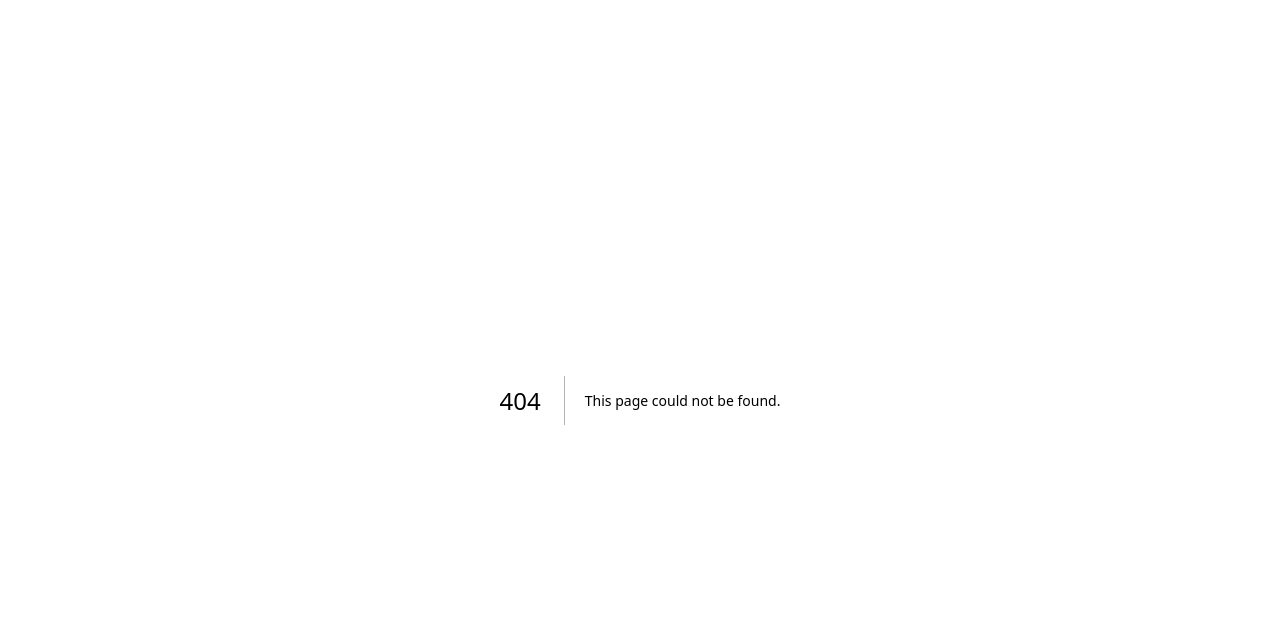
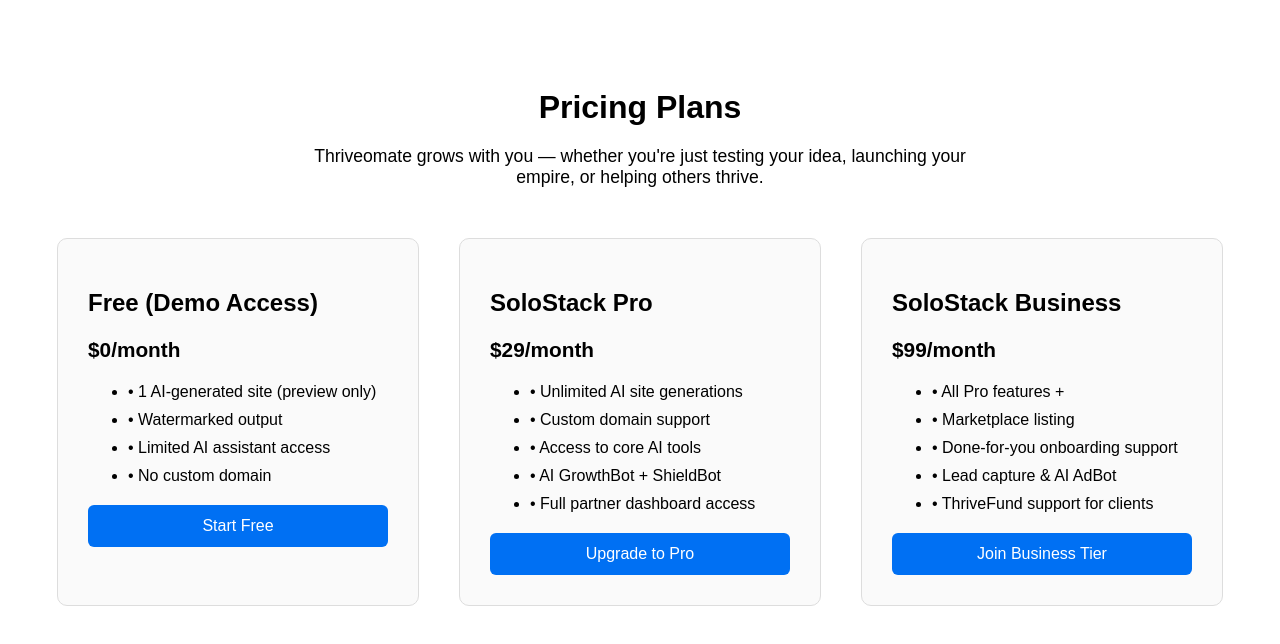
Before and after one commit to GlobalBlockInc/AIOS-frontend, a Next.js app: page /pricing in a window 1280 px wide. Before the commit this address had no page. Shown: the top 644 px of the page. Built offline with nearby package versions, Linux system fonts and the light colour scheme.

Commit message:
Create pricing.jsx

```diff
--- /dev/null
+++ b/pages/pricing.jsx
@@ -0,0 +1,79 @@
+import Link from "next/link";
+
+export default function PricingPage() {
+  const plans = [
+    {
+      name: "Free (Demo Access)",
+      price: "$0/month",
+      features: [
+        "1 AI-generated site (preview only)",
+        "Watermarked output",
+        "Limited AI assistant access",
+        "No custom domain",
+      ],
+      cta: "Start Free",
+      stripe: "#", // Optional Stripe link or internal route
+    },
+    {
+      name: "SoloStack Pro",
+      price: "$29/month",
+      features: [
+        "Unlimited AI site generations",
+        "Custom domain support",
+        "Access to core AI tools",
+        "AI GrowthBot + ShieldBot",
+        "Full partner dashboard access",
+      ],
+      cta: "Upgrade to Pro",
+      stripe: "https://buy.stripe.com/test_ProPlanLink", // Replace
+    },
+    {
+      name: "SoloStack Business",
+      price: "$99/month",
+      features: [
+        "All Pro features +",
+        "Marketplace listing",
+        "Done-for-you onboarding support",
+        "Lead capture & AI AdBot",
+        "ThriveFund support for clients",
+      ],
+      cta: "Join Business Tier",
+      stripe: "https://buy.stripe.com/test_BusinessPlanLink", // Replace
+    },
+  ];
+
+  return (
+    <div style={{ padding: "60px 20px", fontFamily: "sans-serif" }}>
+      <h1 style={{ textAlign: "center", marginBottom: "20px" }}>Pricing Plans</h1>
+      <p style={{ textAlign: "center", fontSize: "1.1em", maxWidth: "700px", margin: "auto" }}>
+        Thriveomate grows with you — whether you're just testing your idea, launching your empire, or helping others thrive.
+      </p>
+
+      <div style={{ display: "flex", flexWrap: "wrap", justifyContent: "center", gap: "40px", marginTop: "50px" }}>
+        {plans.map((plan, idx) => (
+          <div key={idx} style={{ width: "300px", padding: "30px", border: "1px solid #ddd", borderRadius: "10px", backgroundColor: "#fafafa" }}>
+            <h2>{plan.name}</h2>
+            <p style={{ fontSize: "1.3em", fontWeight: "bold" }}>{plan.price}</p>
+            <ul>
+              {plan.features.map((f, i) => (
+                <li key={i} style={{ marginBottom: "10px" }}>• {f}</li>
+              ))}
+            </ul>
+            <a href={plan.stripe} style={{
+              display: "block",
+              marginTop: "20px",
+              padding: "12px 24px",
+              backgroundColor: "#0070f3",
+              color: "#fff",
+              textAlign: "center",
+              borderRadius: "6px",
+              textDecoration: "none"
+            }}>
+              {plan.cta}
+            </a>
+          </div>
+        ))}
+      </div>
+    </div>
+  );
+}
```
